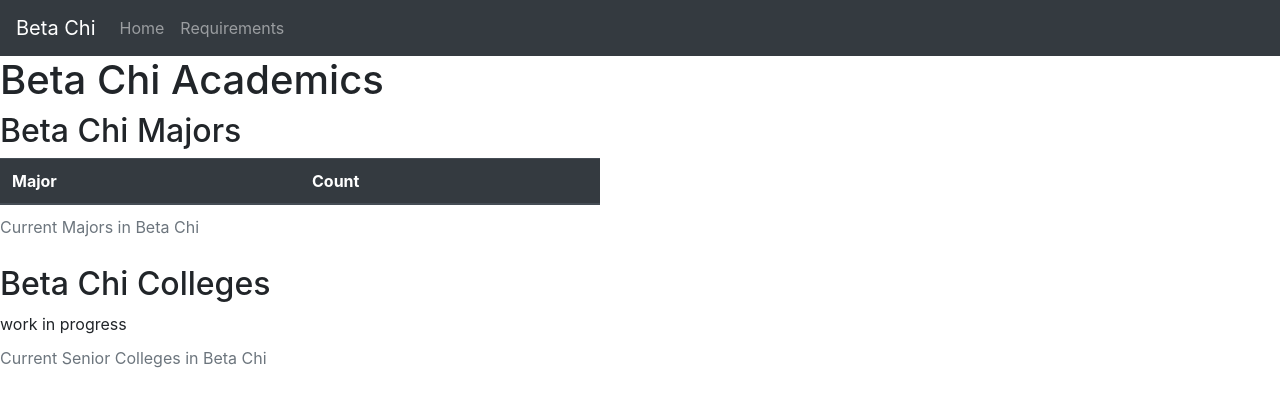
After one commit to jprechac/akpsi_betachi, a Django app: page /officer/majors in a window 1280 px wide. The commit adds this page. Shown: the top 407 px of the page. Run offline with Django 3.2, Linux system fonts and the light colour scheme; tables that the repository leaves empty hold one stand-in row (values such as "Sample post"); lists and menus that the app fills with data are empty; parts of the project's set-up code (start-up, migrations or seed data) failed here and were passed over; some libraries are stand-ins or nearby versions.

```diff
--- a/akpsi_core/models_ext.py
+++ b/akpsi_core/models_ext.py
@@ -8,9 +8,9 @@ later.
 MemberBetaChiActives = Member.objects.filter(
     chapter = 'Beta Chi',
     akpsi_status = 'Collegiate'
-)
+).order_by('last_name', 'first_name')
 
 MemberBetaChiAlumni = Member.objects.filter(
     chapter = 'Beta Chi',
     akpsi_status = 'Alumnus'
-)
+).order_by('last_name', 'first_name')
--- /dev/null
+++ b/akpsi_core/templates/akpsi_core/officers/majors.html
@@ -0,0 +1,37 @@
+{% extends 'akpsi_core/base.html' %}
+{% load static %}
+
+{% block title %}
+Majors / Colleges
+{% endblock title %}
+
+{% block content %}
+
+<h1>Beta Chi Academics</h1>
+
+<h2 id="majors">Beta Chi Majors</h2>
+<table class="table table-striped table-hover table-responsive-xl" style="max-width: 600px;">
+    <caption>Current Majors in Beta Chi</caption>
+    <thead class="thead-dark">
+        <tr>
+            <th scope="col" style="width: 50%;">Major</th>
+            <th scope="col" style="width: 50%;">Count</th>
+        </tr>
+    </thead>
+    <tbody>
+        {% for ii in counts %}
+        <tr>
+            {% for i in ii %}
+            <td>{{ i }}</td>
+            {% endfor %}
+        </tr>
+        {% endfor %}
+    </tbody>
+</table>
+
+<h2 id="colleges">Beta Chi Colleges</h2>
+<table class="table table-striped table-hover table-responsive-xl" style="max-width: 600px;">
+        <caption>Current Senior Colleges in Beta Chi</caption>
+        work in progress
+</table>
+{% endblock content %}
--- a/akpsi_core/templates/akpsi_core/officers/officer_home.html
+++ b/akpsi_core/templates/akpsi_core/officers/officer_home.html
@@ -9,5 +9,6 @@ Officer Home
 <ul>
     <li><a href="{% url 'current_roster' %}">Current Roster</a></li>
     <li><a href="{% url 'alumni_roster' %}">Alumni Roster</a></li>
+    <li><a href="{% url 'majors' %}">Major and Senior College Counts</a></li>
 </ul>
 {% endblock content %}
--- a/akpsi_core/urls.py
+++ b/akpsi_core/urls.py
@@ -7,5 +7,6 @@ urlpatterns = [
     re_path(r'^officer/$', views.officerHomeView, name="officer_home"),
     re_path(r'^officer/current_roster$', views.currentRoster, name='current_roster'),
     re_path(r'^officer/alumni_roster$', views.alumniRoster, name='alumni_roster'),
+    re_path(r'^officer/majors$', views.majors, name="majors"),
     re_path(r'^(?P<pk>[A-Za-z0-9]{8})$', views.bro_details, name="bro_details"),
 ]
--- a/akpsi_core/views.py
+++ b/akpsi_core/views.py
@@ -5,8 +5,11 @@ from django.views.generic import TemplateView
 from django.views.generic.list import ListView
 from django.views.generic.detail import DetailView
 
+# aggregation functions
+from django.db.models import Count
+
 from akpsi_core.models import (
-    Member, Officer, Semester, Chapter
+    Member, Officer, Semester, Chapter, College
 )
 from akpsi_core.models_ext import (
     MemberBetaChiActives, MemberBetaChiAlumni
@@ -72,3 +75,28 @@ def bro_details(request, pk):
     }
 
     return render(request, template, context)
+
+def majors(request):
+    template = 'akpsi_core/officers/majors.html'
+    context = {
+        'counts': []
+    }
+
+    # Get a count of each major
+    majors = MemberBetaChiActives.order_by('major').values_list('major')
+
+    unique_majors = []
+    for m in majors:
+        if m not in unique_majors:
+            unique_majors.append(m)
+
+    for um in unique_majors:
+        count = 0
+        for ma in majors:
+            if ma == um:
+                count += 1
+        context['counts'].append((um[0], count))
+
+    # get a count of each senior college
+
+    return render(request, template, context)
```
